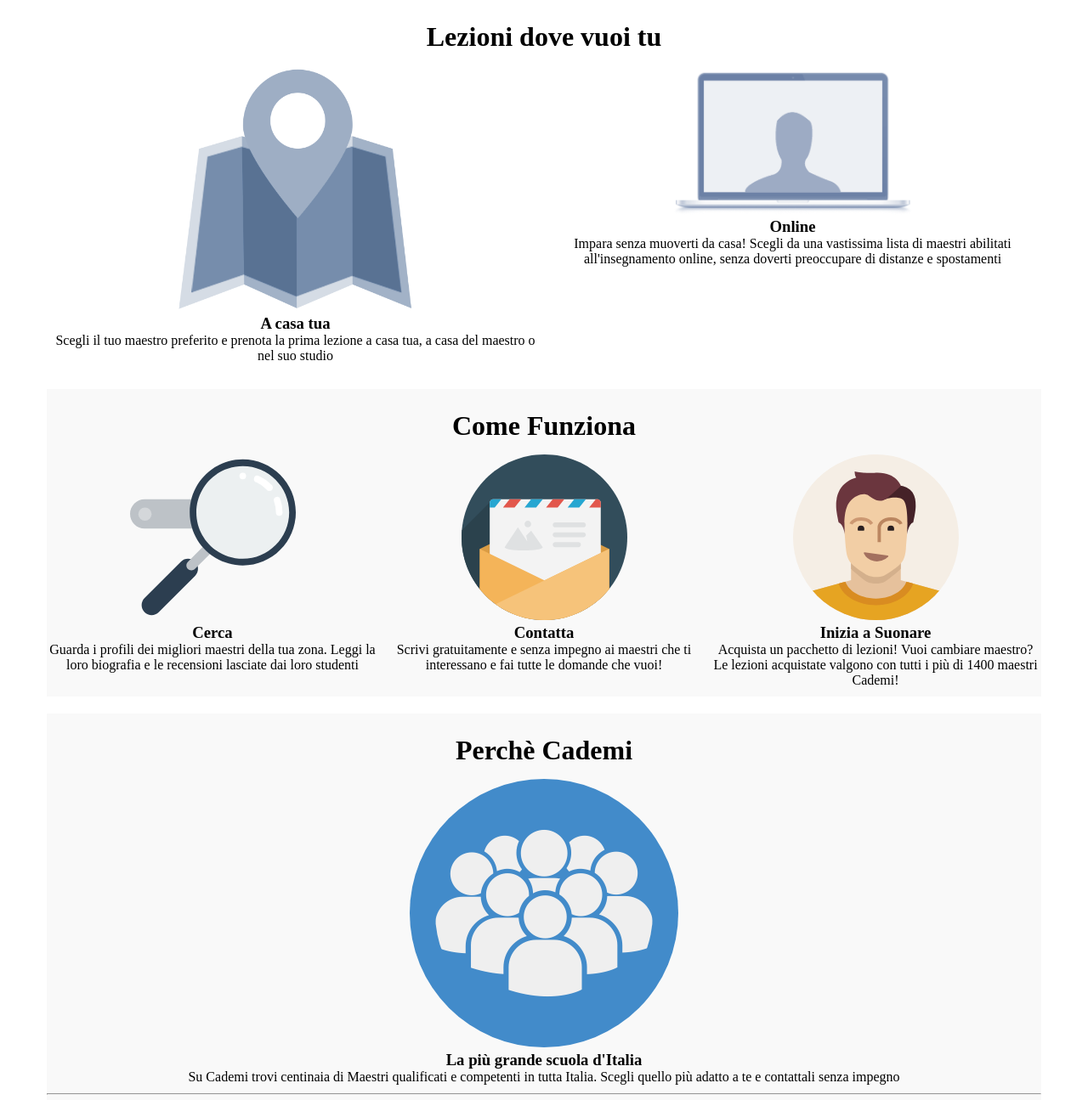
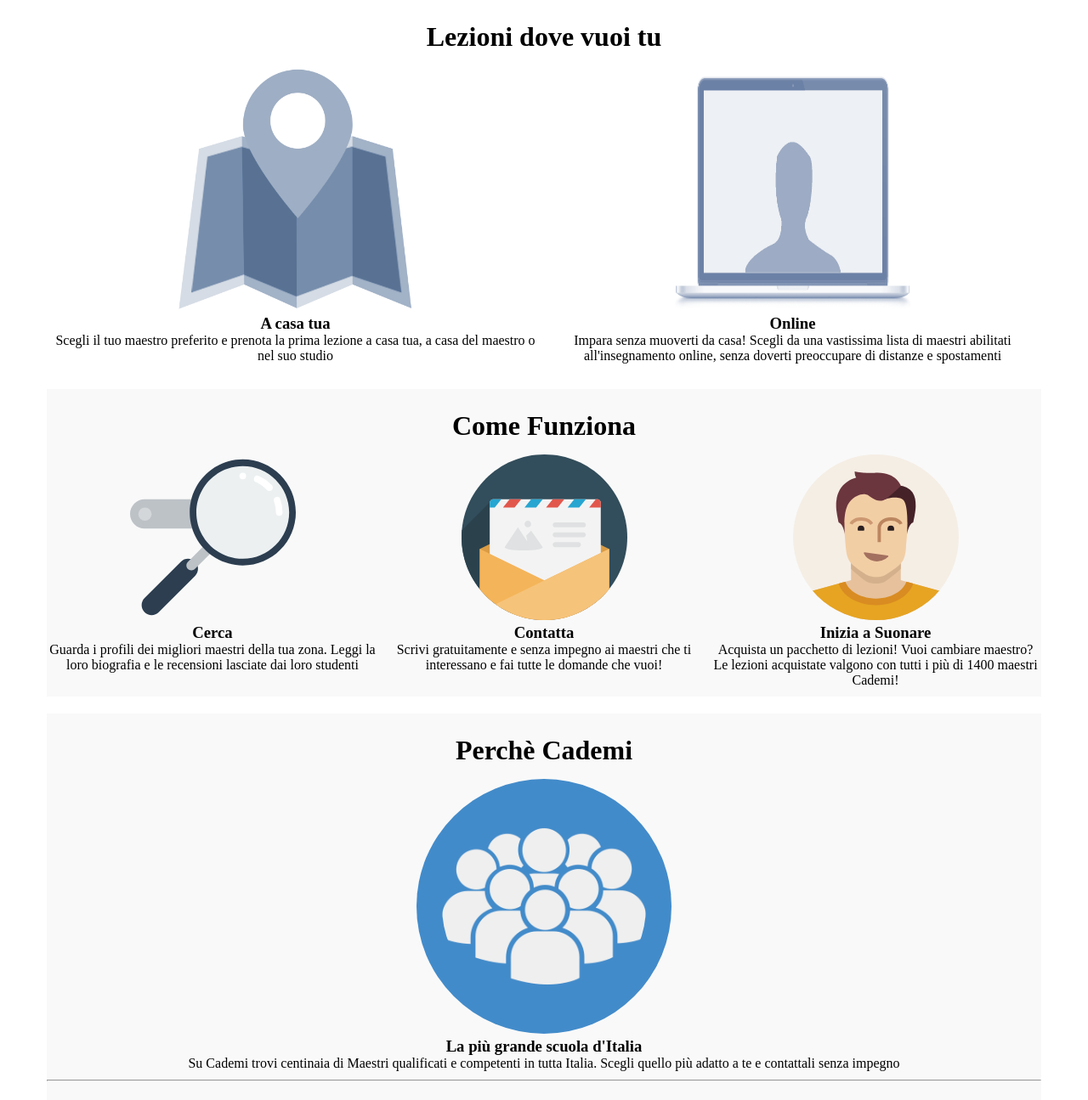
Before and after one commit to gabrielesozzi/html-css-resp-wannabe-12bool, a plain HTML site: page index.html in a window 1280 px wide. Shown: the top 1295 px of the page at 85% size. Drawn offline with Linux system fonts and the light colour scheme.

Commit message:
Completato

```diff
--- a/assets/css/master.css
+++ b/assets/css/master.css
@@ -37,12 +37,14 @@ img {
  height: auto;
 }
 
+.img_firstrow {
+  height: 292.5px;
+}
+
 #why img {
   background-color: #428bca;
   border-radius: 50%;
   padding: 30px;
-  width: auto;
-  height: auto;
 }
 
 [class*=col_]  {
@@ -54,7 +56,9 @@ img {
 }
 
 @media all and (min-width: 768px) {
-
+  #why img {
+   width: 300px;
+  }
 }
 
 @media all and (min-width: 992px) {
@@ -66,7 +70,4 @@ img {
   #why {
     background-color: #F9F9F9;
   }
-
-
-
 }
--- a/index.html
+++ b/index.html
@@ -14,12 +14,12 @@
         <h1>Lezioni dove vuoi tu</h1>
       </div>
       <div class="col_xs_12 col_md_6 col_lg_6">
-        <img src="./assets/img/icon/maps.png" alt="">
+        <img src="./assets/img/icon/maps.png" class="img_firstrow" alt="">
         <h3>A casa tua</h3>
         Scegli il tuo maestro preferito e prenota la prima lezione a casa tua, a casa del maestro o nel suo studio
       </div>
       <div class="col_xs_12 col_md_6 col_lg_6">
-        <img src="./assets/img/icon/screen.png" alt="">
+        <img src="./assets/img/icon/screen.png"  class="img_firstrow" alt="">
         <h3>Online</h3>
         Impara senza muoverti da casa! Scegli da una vastissima lista di maestri abilitati all'insegnamento online, senza doverti preoccupare di distanze e spostamenti
       </div>
```
